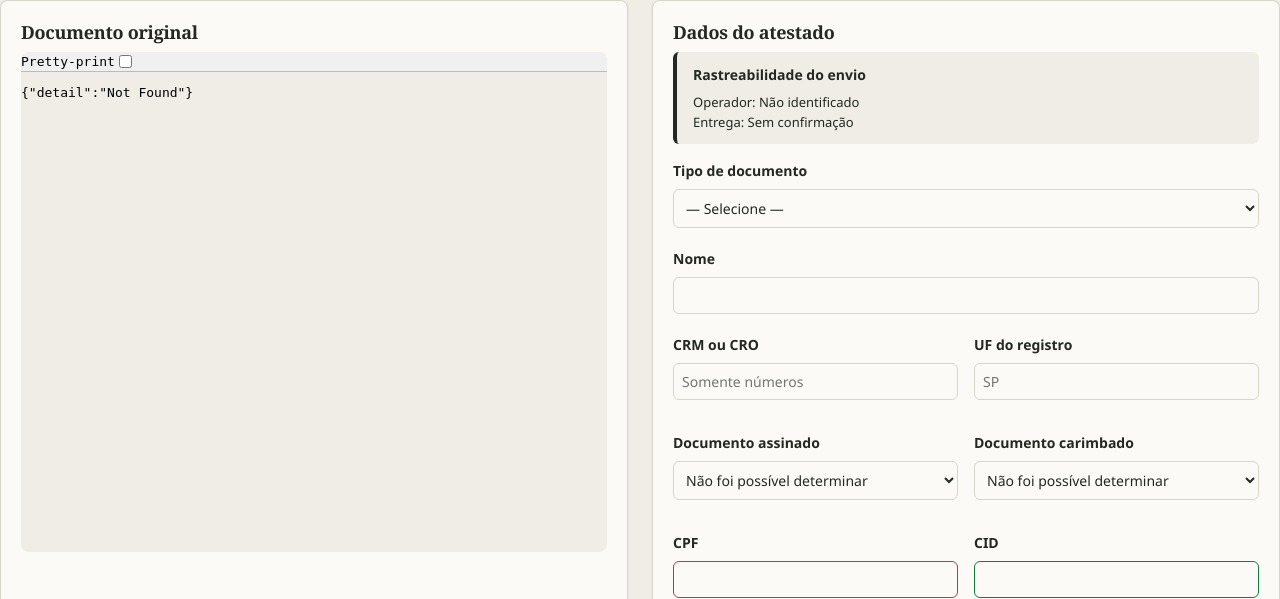
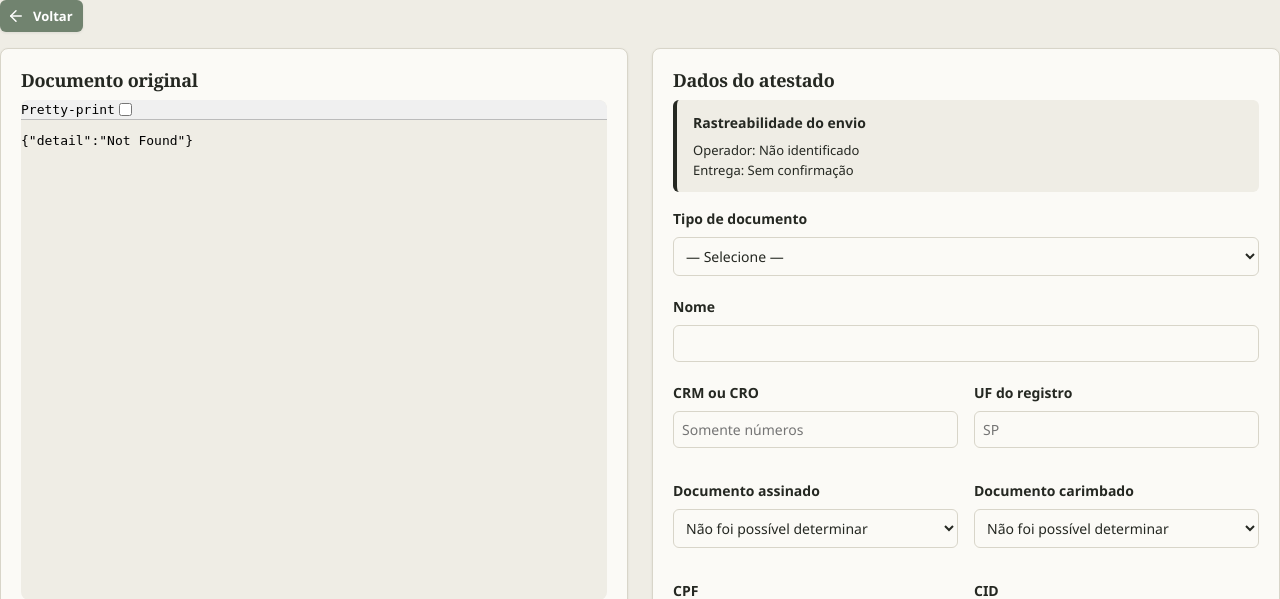
Before and after one commit to Douglas-Amaral06/Projeto-AutomacaoAtestado, a FastAPI app: template app/templates/review.html in a window 1280 px wide. Shown: the top 599 px of the page. Run offline with FastAPI, Linux system fonts and the light colour scheme; the template is opened without the code that fills it, so the values that code supplies are empty.

Commit message:
Botão de saída concertado

```diff
--- a/app/static/css/components.css
+++ b/app/static/css/components.css
@@ -639,56 +639,57 @@
 
 
 /* ============================================================
-   REVIEW NAVIGATION
+   REVIEW - NAVEGAÇÃO
    ============================================================ */
 
-.review-header-navigation {
+.review-page-actions {
   display: flex;
-  align-items: flex-start;
-  gap: var(--space-3);
+  align-items: center;
+
+  margin-bottom: var(--space-4);
 }
 
-.review-back-button {
-  flex-shrink: 0;
-
-  width: 40px;
-  height: 40px;
-
+.review-back-link {
   display: inline-flex;
   align-items: center;
-  justify-content: center;
+  gap: var(--space-2);
 
-  padding: 0;
+  padding: 7px 10px 7px 7px;
 
-  border: 1px solid var(--color-border);
+  border: 0;
   border-radius: var(--radius-md);
 
-  background: var(--color-bg-secondary);
-  color: var(--color-text-primary);
+  background: transparent;
+  color: var(--color-text-secondary);
+
+  font-family: inherit;
+  font-size: var(--font-size-sm);
+  font-weight: var(--font-weight-semibold);
 
   cursor: pointer;
 
   transition:
+    color var(--transition-fast),
     background var(--transition-fast),
-    border-color var(--transition-fast),
-    color var(--transition-fast),
     transform var(--transition-fast);
 }
 
-.review-back-button svg {
-  width: 19px;
-  height: 19px;
+.review-back-link svg {
+  width: 18px;
+  height: 18px;
+  flex-shrink: 0;
 }
 
-.review-back-button:hover {
-  border-color: var(--color-text-secondary);
+.review-back-link:hover {
+  color: var(--color-text-primary);
+  background: var(--color-bg-secondary);
 }
 
-.review-back-button:active {
+.review-back-link:active {
   transform: translateX(-2px);
 }
 
-.review-back-button:focus-visible {
+.review-back-link:focus-visible {
   outline: 2px solid var(--color-primary-light);
   outline-offset: 2px;
 }
--- a/app/templates/review.html
+++ b/app/templates/review.html
@@ -6,14 +6,36 @@
 
 {% block page_title %}
 
-<div class="review-header-navigation">
+<div>
+  <div class="breadcrumb">
+    <a href="/" class="breadcrumb-link">
+      Dashboard
+    </a>
 
+    <span class="breadcrumb-separator">
+      /
+    </span>
+
+    <span class="breadcrumb-item">
+      Atestado #{{ item.id }}
+    </span>
+  </div>
+
+  <div>
+    Revisar Atestado
+  </div>
+</div>
+
+{% endblock %}
+
+{% block content %}
+<div class="review-page-actions">
   <button
     type="button"
-    class="review-back-button"
-    id="review-back-button"
+    class="review-back-link"
+    data-review-back
+    data-fallback-url="/"
     aria-label="Voltar para a página anterior"
-    title="Voltar"
   >
     <svg
       viewBox="0 0 24 24"
@@ -25,36 +47,12 @@
       aria-hidden="true"
     >
       <line x1="19" y1="12" x2="5" y2="12"></line>
-
       <polyline points="12 19 5 12 12 5"></polyline>
     </svg>
+
+    <span>Voltar</span>
   </button>
-
-  <div>
-    <div class="breadcrumb">
-      <a href="/" class="breadcrumb-link">
-        Dashboard
-      </a>
-
-      <span class="breadcrumb-separator">
-        /
-      </span>
-
-      <span class="breadcrumb-item">
-        Atestado #{{ item.id }}
-      </span>
-    </div>
-
-    <div>
-      Revisar Atestado
-    </div>
-  </div>
-
 </div>
-
-{% endblock %}
-
-{% block content %}
 <div class="container-grid container-grid-full" style="grid-template-columns: 1fr 1fr; gap: var(--space-6);">
   <!-- Documento Original -->
   <div class="card">
```
